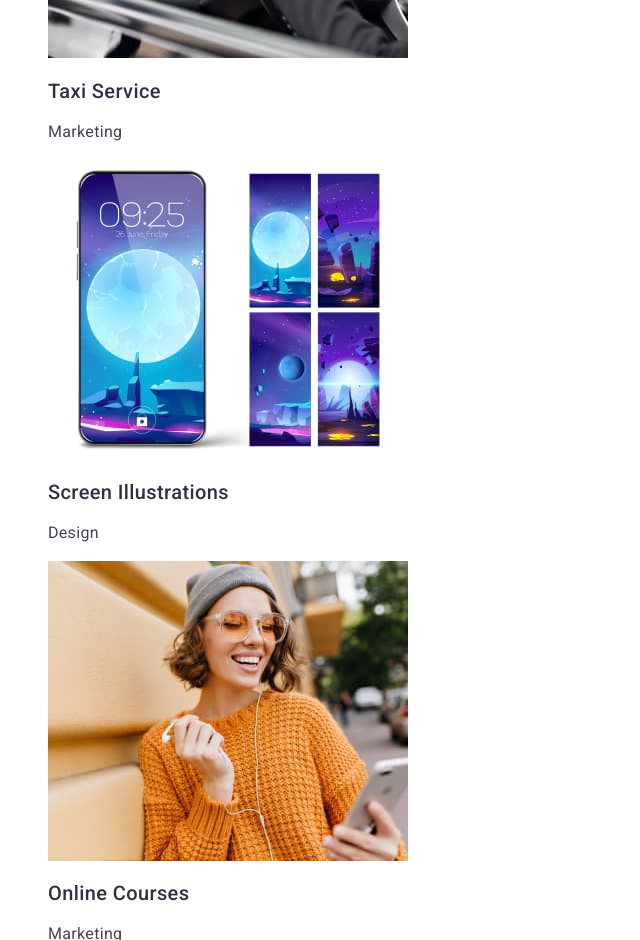
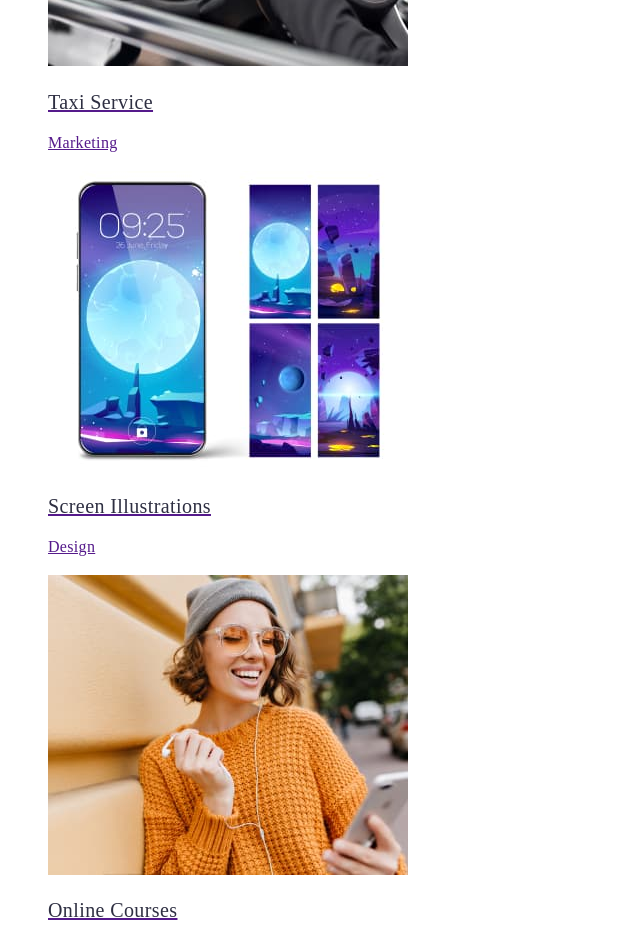
Before and after one commit to Dipsidip/goit-markup-hw-02, a plain HTML site: page portfolio.html in a window 1280 px wide. Shown: the part 1860-2800 px from the top of the page, without its empty margins (0-640 px from the left). Drawn offline with Linux system fonts and the light colour scheme.

Commit message:
hw2
hw2 change portfolio

```diff
--- a/css/styles.css
+++ b/css/styles.css
@@ -1,11 +1,10 @@
+:root {
+    --main-text-style: Roboto, sans-serif;
+    --main-color: #434455;
+    --main-background-color: #FFFFFF;
+}
 body {
-    background-color: #ffffff;
-}
-
-:root {
-    font-family: Roboto, sans-serif;
-    color: #434455;
-    background-color: #FFFFFF;
+    background-color: var(--main-background-color);
 }
 
 .logo {
@@ -199,7 +198,7 @@ letter-spacing: 0.02em;
 color: #2e2f42;
 }
 
-.second {
+.portfolio-item {
 font-size: 16px;
 line-height: 1.5;
 letter-spacing: 0.02em;
--- a/portfolio.html
+++ b/portfolio.html
@@ -19,8 +19,8 @@
             <ul class="list">
                 <!--navigation menu-->
                 <li> <a class="link menu" href="./index.html">Studio</a></li>
-                <li> <a class="menu" href="./portfolio.html">Portfolio</a></li>
-                <li> <a class="menu" href="">Contacts</a></li>
+                <li> <a class="link menu" href="./portfolio.html">Portfolio</a></li>
+                <li> <a class="link menu" href="">Contacts</a></li>
             </ul>
         </nav>
         <address class="adr">
@@ -41,25 +41,18 @@
             <li><button class="filters" type="button">Design</button></li>
             <li><button class="filters" type="button">Marketing</button></li>
         </ul>
-        <ul class="list">
-            <!--Row 1-->
-            <li class="link"><img src="./images/ProjectCard1/img1.jpg" alt="photo of banking app" width="360" height="300"><h2 class="partone">Banking App Interface Concept</h2><p class="second">App</p></li>
-            <li class="link"><img src="./images/ProjectCard1/img2.jpg" alt="photo of telefon payment" width="360" height="300"><h2 class="partone">Cashless Payment</h2><p class="second">Marketing</p></li>
-            <li class="link"><img src="./images/ProjectCard1/img3.jpg" alt="photo of meditation app" width="360" height="300"><h2 class="partone">Meditation App</h2><p class="second">App</p></li>
-        </ul>
-        <ul class="link">
-            <!--Row 2-->
-            <li class="link"><img src="./images/ProjectCard2/img1.jpg" alt="photo of taxi service" width="360" height="300"><h2 class="partone">Taxi Service</h2><p class="second">Marketing</p></li>
-            <li class="link"><img src="./images/ProjectCard2/img2.jpg" alt="photo of telephone's screen" width="360" height="300"><h2 class="partone">Screen Illustrations</h2><p class="second">Design</p></li>
-            <li class="link"><img src="./images/ProjectCard2/img3.jpg" alt="photo of meditation app" width="360" height="300"><h2 class="partone">Online Courses</h2><p class="second">Marketing</p></li>
-        </ul>
-        <ul class="link">
-            <!--Row 3-->
-            <li class="link"><img src="./images/ProjectCard3/img1.jpg" alt="photo of instagram content" width="360" height="300"><h2 class="partone">Instagram Stories Content</h2><p class="second">Design</p></li>
-            <li class="link"><img src="./images/ProjectCard3/img2.jpg" alt="photo of organic food" width="360" height="300"><h2 class="partone">Organic food</h2><p class="second">Web Site</p></li>
-            <li class="link"><img src="./images/ProjectCard3/img3.jpg" alt="photo of cofe" width="360" height="300"><h2 class="partone">Fresh Coffee</h2><p class="second">Web Site</p></li>
-        </ul>
-            </section>
+        <ul class="portfolio-list list">
+            <li class="portfolio-item"><a class="portfolio-link" href=""><img src="./images/ProjectCard1/img1.jpg" alt="photo of banking app" width="360" height="300"><h2 class="partone">Banking App Interface Concept</h2><p class="second">App</p></li>
+            <li class="portfolio-item"><a class="portfolio-link" href=""><img src="./images/ProjectCard1/img2.jpg" alt="photo of telefon payment" width="360" height="300"><h2 class="partone">Cashless Payment</h2><p class="second">Marketing</p></li>
+            <li class="portfolio-item"><a class="portfolio-link" href=""><img src="./images/ProjectCard1/img3.jpg" alt="photo of meditation app" width="360" height="300"><h2 class="partone">Meditation App</h2><p class="second">App</p></li>
+            <li class="portfolio-item"><a class="portfolio-link" href=""><img src="./images/ProjectCard2/img1.jpg" alt="photo of taxi service" width="360" height="300"><h2 class="partone">Taxi Service</h2><p class="second">Marketing</p></li>
+            <li class="portfolio-item"><a class="portfolio-link" href=""><img src="./images/ProjectCard2/img2.jpg" alt="photo of telephone's screen" width="360" height="300"><h2 class="partone">Screen Illustrations</h2><p class="second">Design</p></li>
+            <li class="portfolio-item"><a class="portfolio-link" href=""><img src="./images/ProjectCard2/img3.jpg" alt="photo of meditation app" width="360" height="300"><h2 class="partone">Online Courses</h2><p class="second">Marketing</p></li>
+            <li class="portfolio-item"><a class="portfolio-link" href=""><img src="./images/ProjectCard3/img1.jpg" alt="photo of instagram content" width="360" height="300"><h2 class="partone">Instagram Stories Content</h2><p class="second">Design</p></li>
+            <li class="portfolio-item"><a class="portfolio-link" href=""><img src="./images/ProjectCard3/img2.jpg" alt="photo of organic food" width="360" height="300"><h2 class="partone">Organic food</h2><p class="second">Web Site</p></li>
+            <li class="portfolio-item"><a class="portfolio-link" href=""><img src="./images/ProjectCard3/img3.jpg" alt="photo of cofe" width="360" height="300"><h2 class="partone">Fresh Coffee</h2><p class="second">Web Site</p></li>
+     </ul>
+        </section>
         </main>
         <footer class="foot">
             <!--logo and text-->
```
Also changed, not shown: index.html (+2 -2 lines).
